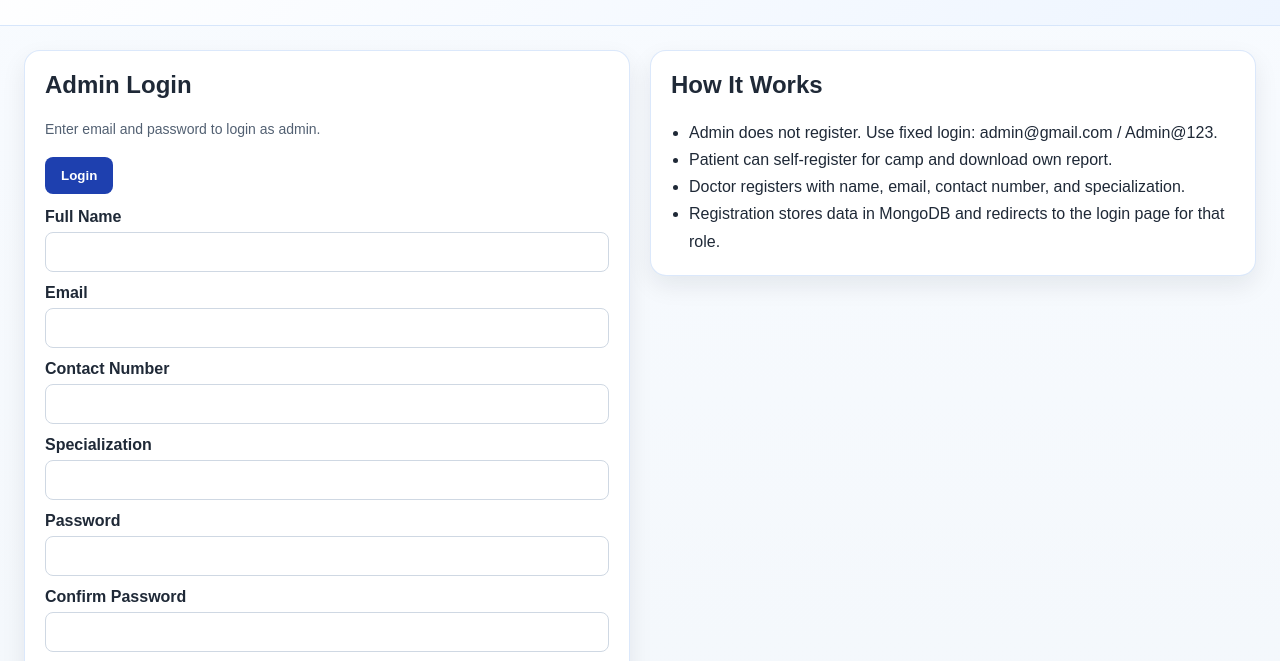
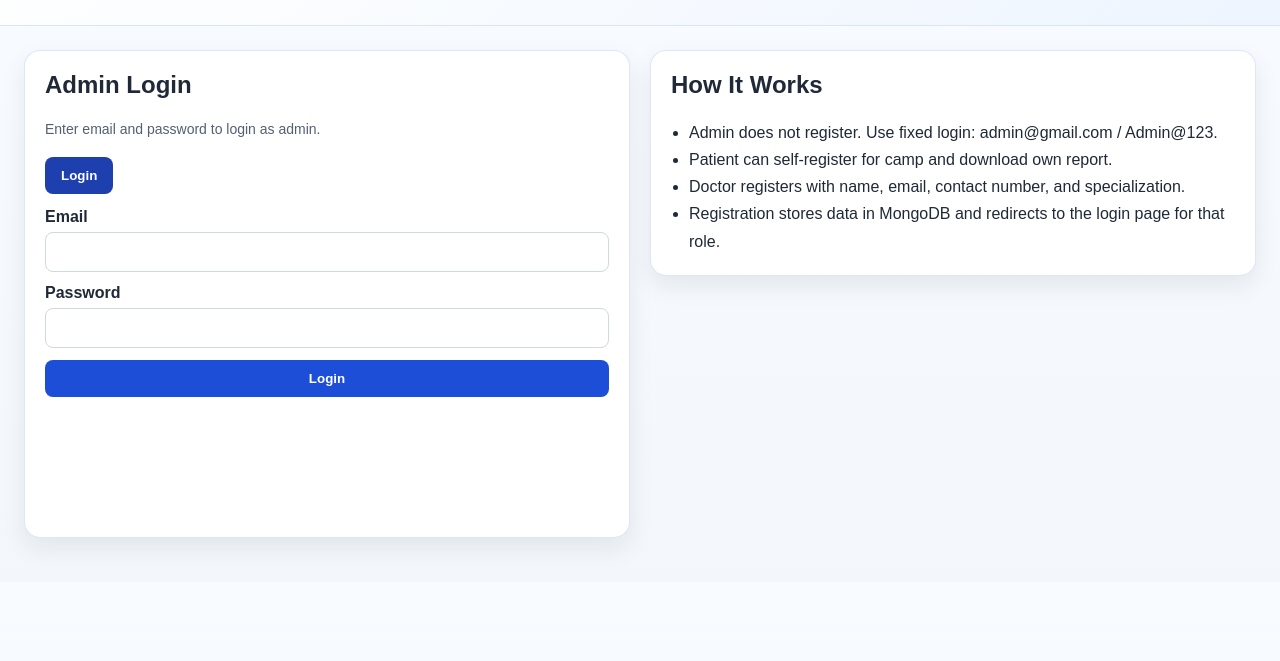
Before and after one commit to LUBNAKAUSAR2006/DBMS-PROJECT, a website: page Frontend/views/auth.html in a window 1280 px wide. Shown: the part 97-758 px from the top of the page. Drawn offline with Linux system fonts and the light colour scheme.

Commit message:
Fix login form hiding registration fields

```diff
--- a/Frontend/public/css/style.css
+++ b/Frontend/public/css/style.css
@@ -358,8 +358,10 @@ tr th {
     margin-top: 0;
 }
 
-.hidden-field {
-    display: none;
+.simple-form label.hidden-field,
+.hidden-field,
+[hidden] {
+    display: none !important;
 }
 
 @media (max-width: 900px) {
```
